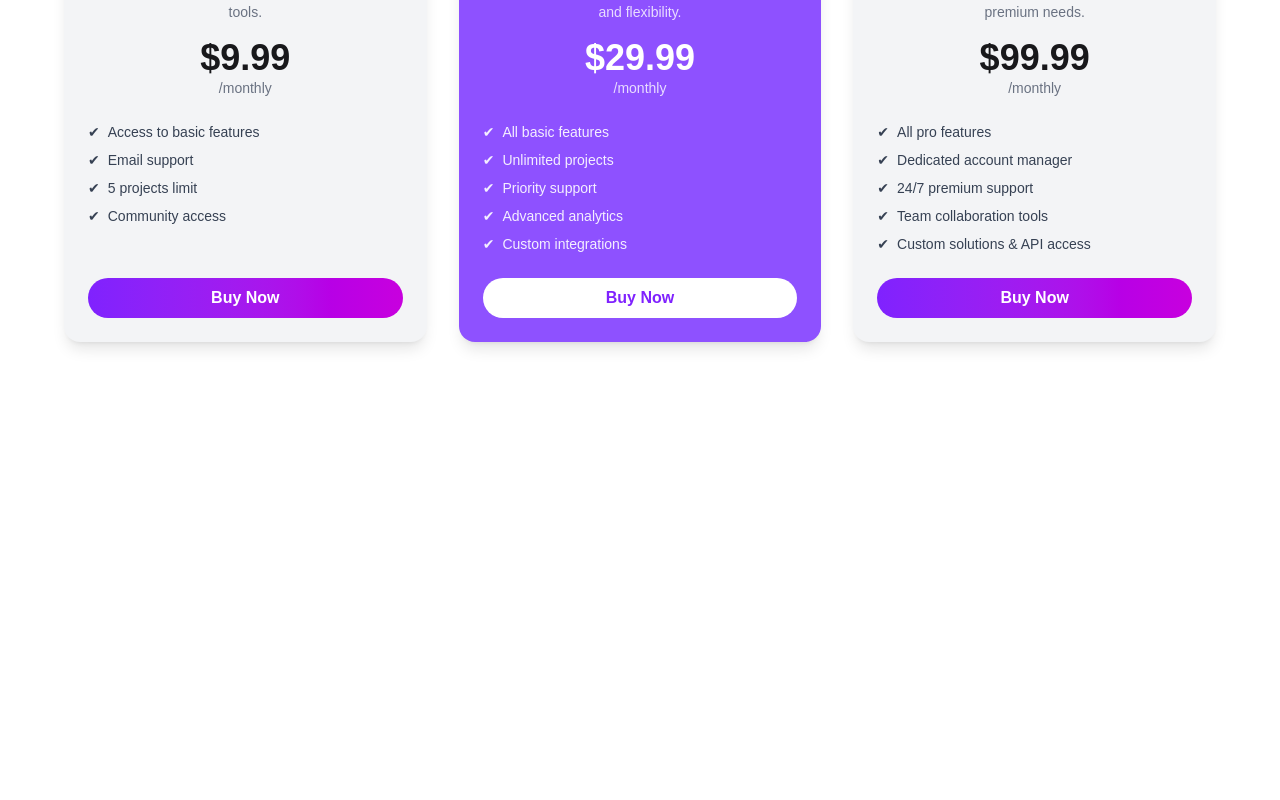
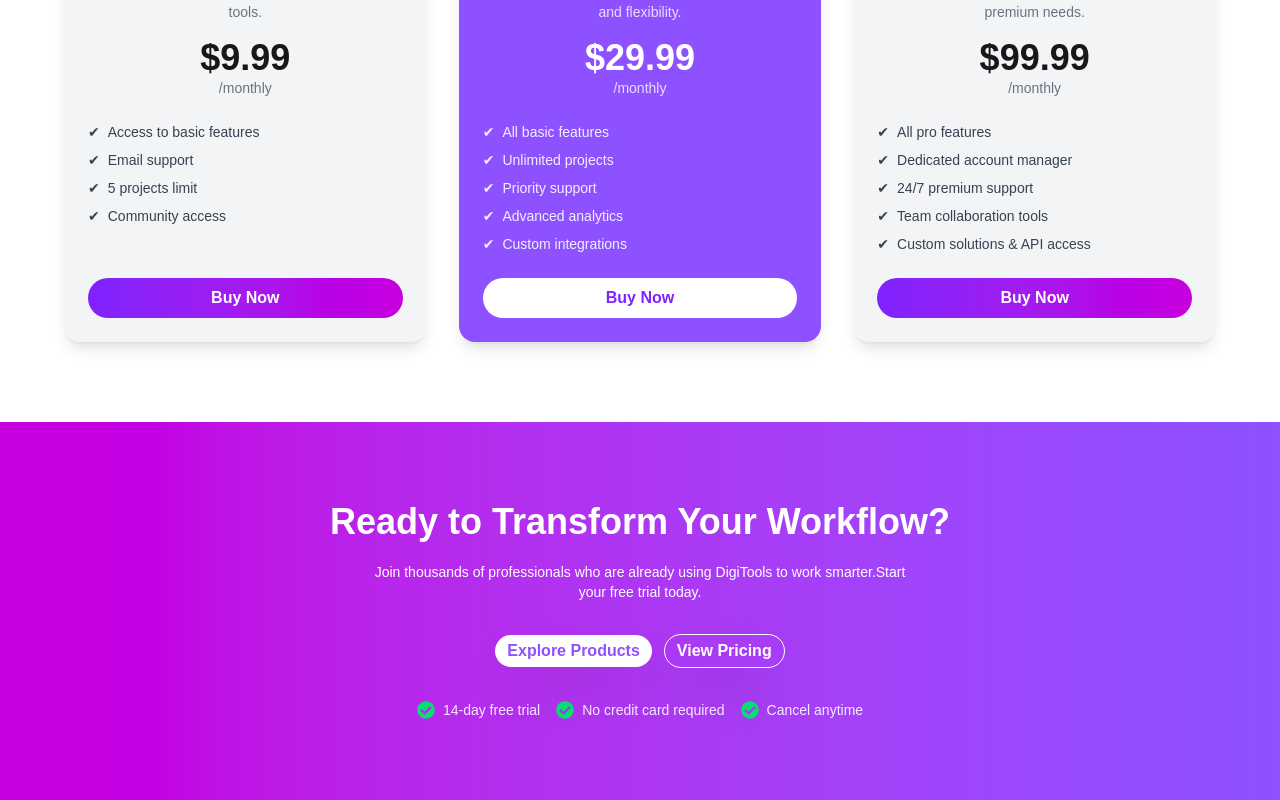
Before and after one commit to rashidulislamg71/digtools-platform, a React (Vite) app: page / in a window 1280 px wide. Shown: the part 3429-4229 px from the top of the page. Before the commit the page ends 3851 px from the top, so only its background shows below. Built offline with nearby package versions, Linux system fonts and the light colour scheme.

Commit message:
work flow section design

```diff
--- a/src/App.jsx
+++ b/src/App.jsx
@@ -7,6 +7,7 @@ import ProductsSectionTitle from "./components/ProductsSectionTitleAndBtn/Produc
 import Products from "./components/Products/Products";
 import GetStartSection from "./components/GetStartSection/GetStartSection";
 import Pricing from "./components/Pricing/Pricing";
+import WorkFlow from "./components/WorkFlowSection/WorkFlow";
 
 const productsData = async () => {
   try {
@@ -74,6 +75,10 @@ function App() {
             <Pricing promisePricing={promisePricing} />
           </Suspense>
         </section>
+
+        <section>
+          <WorkFlow />
+        </section>
       </main>
     </>
   );
--- /dev/null
+++ b/src/components/WorkFlowSection/WorkFlow.jsx
@@ -0,0 +1,41 @@
+
+import React from 'react'
+import { FaCheckCircle } from 'react-icons/fa'
+import { FiBookmark } from 'react-icons/fi'
+
+function WorkFlow() {
+    return (
+        <div>
+            <div className="bg-linear-to-r from-fuchsia-600 to-violet-500 text-white py-10 md:py-20 px-0 md:px-20 text-center space-y-3 md:space-y-5">
+                <h1 className="text-3xl md:text-4xl font-bold ">Ready to Transform Your Workflow?</h1>
+                <p className='text-sm max-w-140 m-auto'>Join thousands of professionals who are already using DigiTools to work smarter.Start your free trial today.</p>
+                {/* buttons  */}
+                <div className='flex justify-center items-center gap-3 mt-8'>
+                    <button className='py-1 px-3 bg-white text-violet-500 font-semibold rounded-full cursor-pointer shadow-2xl hover:bg-violet-100'>Explore Products</button>
+                    <button className='py-1 px-3 border text-white font-semibold rounded-full cursor-pointer  hover:text-fuchsia-800 hover:border-white shadow-2xl '>View Pricing</button>
+                </div>
+                {/* Features List */}
+                <ul className="flex flex-col sm:flex-row justify-center items-center gap-4 mt-8 text-sm text-white/90">
+
+                    <li className="flex items-center gap-2">
+                        <FaCheckCircle className="text-lg text-green-400" />
+                        14-day free trial
+                    </li>
+
+                    <li className="flex items-center gap-2">
+                        <FaCheckCircle className="text-lg text-green-400" />
+                        No credit card required
+                    </li>
+
+                    <li className="flex items-center gap-2">
+                        <FaCheckCircle className="text-lg text-green-400" />
+                        Cancel anytime
+                    </li>
+
+                </ul>
+            </div>
+        </div>
+    )
+}
+
+export default WorkFlow
```
